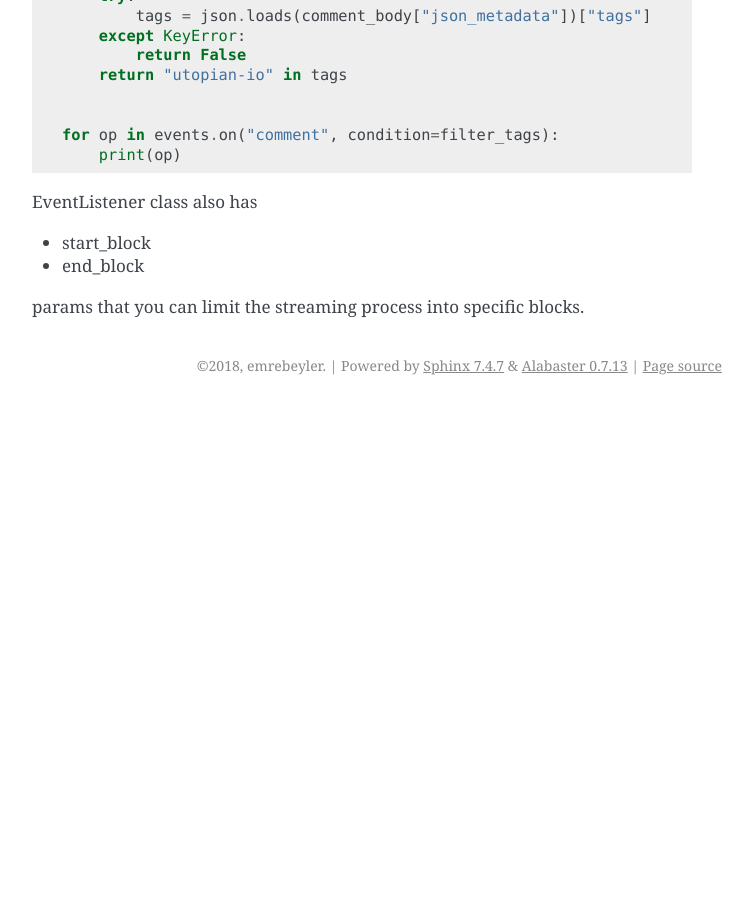
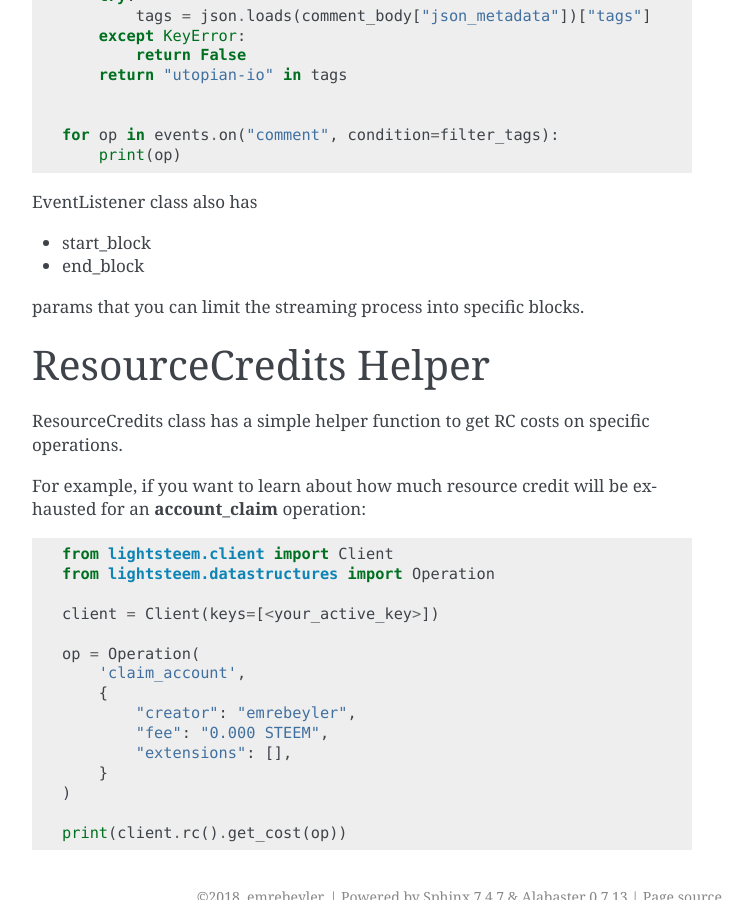
Before and after one commit to emre/lightsteem, a Sphinx documentation site: the page built from docs/helpers.rst, in a window 1280 px wide and 900 px high, scrolled down 4417 px. Shown: the whole window, without its empty margins (388-1141 px from the left). Built offline with Sphinx 7.4.7, drawn with Linux system fonts in a browser that asks for light colours; before the commit the page ends 4822 px from its top, so only the background shows below that; some of the changed text lies outside the part shown.

Commit message:
Update documentation for Resource Credits helper

```diff
--- a/docs/helpers.rst
+++ b/docs/helpers.rst
@@ -240,3 +240,31 @@ EventListener class also has
 - end_block
 
 params that you can limit the streaming process into specific blocks.
+
+
+ResourceCredits Helper
+=================================
+
+ResourceCredits class has a simple helper function to get RC costs on specific
+operations.
+
+For example, if you want to learn about how much resource credit will be exhausted
+for an **account_claim** operation:
+
+.. code-block:: python
+
+    from lightsteem.client import Client
+    from lightsteem.datastructures import Operation
+
+    client = Client(keys=[<your_active_key>])
+
+    op = Operation(
+        'claim_account',
+        {
+            "creator": "emrebeyler",
+            "fee": "0.000 STEEM",
+            "extensions": [],
+        }
+    )
+
+    print(client.rc().get_cost(op))
```
